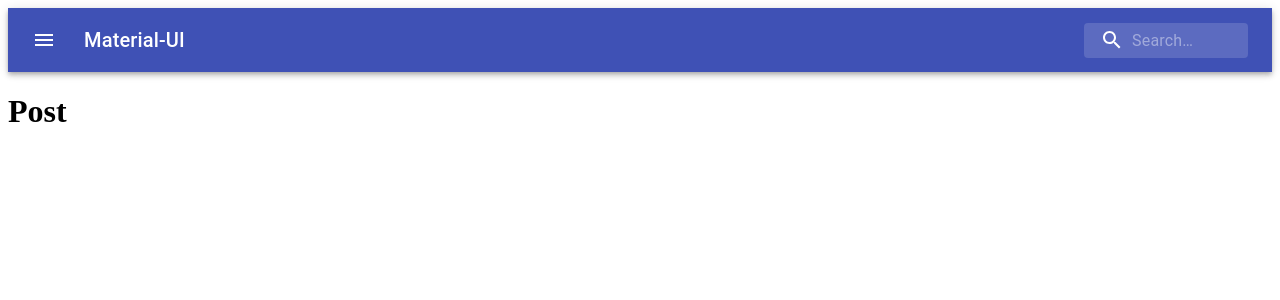
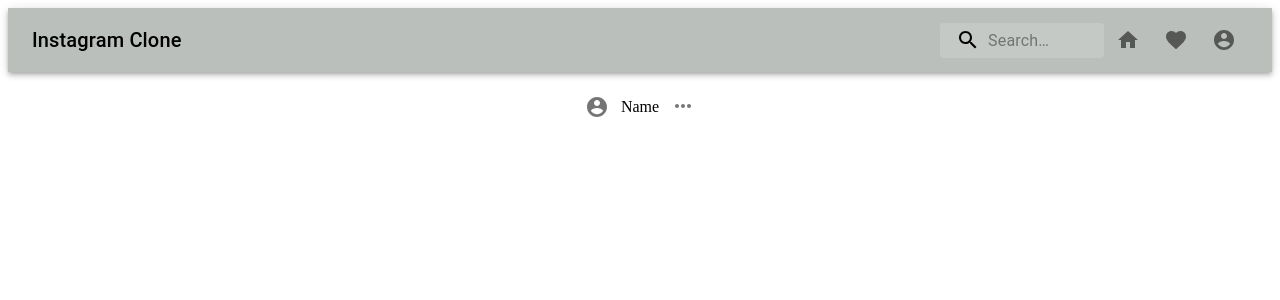
Before and after one commit to CristiCeban/instagram-clone, a React app in the folder client/: page / in a window 1280 px wide. Shown: the top 300 px of the page. Built offline with nearby package versions, Linux system fonts and the light colour scheme; the HTML template or start-up script is replaced by a standard one.

Commit message:
client in work

```diff
--- a/client/public/dev/index.html
+++ b/client/public/dev/index.html
@@ -3,7 +3,7 @@
 <head>
 </head>
 
-<body>
+<body style="background-color: #e6e8e6">
   <div id="app">
   </div>
   <script src="../../src/index.tsx">
--- a/client/src/components/navBar/NavBar.tsx
+++ b/client/src/components/navBar/NavBar.tsx
@@ -1,12 +1,46 @@
 import React from 'react';
-import AppBar from '@material-ui/core/AppBar';
-import Toolbar from '@material-ui/core/Toolbar';
-import IconButton from '@material-ui/core/IconButton';
-import Typography from '@material-ui/core/Typography';
-import InputBase from '@material-ui/core/InputBase';
 import { fade, makeStyles } from '@material-ui/core/styles';
-import MenuIcon from '@material-ui/icons/Menu';
-import SearchIcon from '@material-ui/icons/Search';
+import {AccountCircle, Favorite, Home, Search} from "@material-ui/icons";
+import {AppBar, IconButton, InputBase, Toolbar, Typography} from "@material-ui/core";
+
+const NavBar = () =>{
+    const classes = useStyles();
+
+    return (
+        <div className={classes.root}>
+            <AppBar position="static" style={{backgroundColor:'#bbbfbc'}}>
+                <Toolbar>
+                    <Typography className={classes.title} variant="h6" noWrap>
+                        Instagram Clone
+                    </Typography>
+                    <div className={classes.search}>
+                        <div className={classes.searchIcon}>
+                            <Search/>
+                        </div>
+                        <InputBase
+                            placeholder="Search…"
+                            classes={{
+                                root: classes.inputRoot,
+                                input: classes.inputInput,
+                            }}
+                            inputProps={{ 'aria-label': 'search' }}
+                        />
+                    </div>
+                    <IconButton onClick={() => console.log('home')}>
+                        <Home/>
+                    </IconButton>
+                    <IconButton>
+                        <Favorite/>
+                    </IconButton>
+                    <IconButton>
+                        <AccountCircle/>
+                    </IconButton>
+                </Toolbar>
+            </AppBar>
+        </div>
+    );
+}
+
 
 const useStyles = makeStyles((theme) => ({
     root: {
@@ -21,6 +55,7 @@ const useStyles = makeStyles((theme) => ({
         [theme.breakpoints.up('sm')]: {
             display: 'block',
         },
+        color : 'black'
     },
     search: {
         position: 'relative',
@@ -29,12 +64,13 @@ const useStyles = makeStyles((theme) => ({
         '&:hover': {
             backgroundColor: fade(theme.palette.common.white, 0.25),
         },
-        marginLeft: 0,
+        // marginLeft: 0,
         width: '100%',
         [theme.breakpoints.up('sm')]: {
             marginLeft: theme.spacing(1),
             width: 'auto',
         },
+        color : 'black'
     },
     searchIcon: {
         padding: theme.spacing(0, 2),
@@ -50,7 +86,6 @@ const useStyles = makeStyles((theme) => ({
     },
     inputInput: {
         padding: theme.spacing(1, 1, 1, 0),
-        // vertical padding + font size from searchIcon
         paddingLeft: `calc(1em + ${theme.spacing(4)}px)`,
         transition: theme.transitions.create('width'),
         width: '100%',
@@ -63,39 +98,4 @@ const useStyles = makeStyles((theme) => ({
     },
 }));
 
-export default function NavBar() {
-    const classes = useStyles();
-
-    return (
-        <div className={classes.root}>
-            <AppBar position="static">
-                <Toolbar>
-                    <IconButton
-                        edge="start"
-                        className={classes.menuButton}
-                        color="inherit"
-                        aria-label="open drawer"
-                    >
-                        <MenuIcon />
-                    </IconButton>
-                    <Typography className={classes.title} variant="h6" noWrap>
-                        Material-UI
-                    </Typography>
-                    <div className={classes.search}>
-                        <div className={classes.searchIcon}>
-                            <SearchIcon />
-                        </div>
-                        <InputBase
-                            placeholder="Search…"
-                            classes={{
-                                root: classes.inputRoot,
-                                input: classes.inputInput,
-                            }}
-                            inputProps={{ 'aria-label': 'search' }}
-                        />
-                    </div>
-                </Toolbar>
-            </AppBar>
-        </div>
-    );
-}
+export default NavBar;
--- /dev/null
+++ b/client/src/components/post/HeaderPost.tsx
@@ -0,0 +1,32 @@
+import React from 'react'
+import {Box, IconButton} from "@material-ui/core";
+import {AccountCircle, MoreHoriz} from "@material-ui/icons";
+import {makeStyles} from "@material-ui/core/styles";
+
+const HeaderPost = () => {
+    const classes = useStyles();
+    return (
+            <Box display='flex' flexDirection={'center'} >
+                {/*<Box flexDirection='center'>*/}
+                    <IconButton>
+                        <AccountCircle/>
+                    </IconButton>
+                    <p>Name</p>
+                {/*</Box>*/}
+                <Box flexDirection={'row-reverse'}>
+                    <IconButton>
+                        <MoreHoriz/>
+                    </IconButton>
+                </Box>
+            </Box>
+    )
+}
+
+
+const useStyles = makeStyles((theme) => ({
+    header: {
+        flex:1,
+        flexDirection:'row'
+    },
+}));
+export default HeaderPost;
--- a/client/src/components/post/Post.tsx
+++ b/client/src/components/post/Post.tsx
@@ -1,11 +1,32 @@
 import React from "react";
+import HeaderPost from "./HeaderPost";
+import {Box} from "@material-ui/core";
+import {makeStyles} from "@material-ui/core/styles";
+import useWindowDimensions from "../../hooks/useWindowDimenstions";
+
 
 const Post = () => {
+    const {height,width} = useWindowDimensions();
+    const classes = useStyles({width,height})();
     return(
-        <div>
-            <h1>Post</h1>
-        </div>
+            <div className={classes.cart}>
+                <HeaderPost/>
+            </div>
     )
 }
-
+const useStyles = ({width=0,height=0} : any) => makeStyles(() => ({
+    header: {
+        flex:1,
+        flexDirection:'row'
+    },
+    cart: {
+        backgroundColor:'white',
+        display: 'flex',
+        justifyContent:'center',
+        alignItems:'center',
+        marginTop:10,
+        marginRight:width/4,
+        marginLeft:width/4,
+    }
+}));
 export default Post;
--- /dev/null
+++ b/client/src/hooks/useWindowDimenstions.tsx
@@ -0,0 +1,24 @@
+import { useState, useEffect } from 'react';
+
+function getWindowDimensions() {
+    const { innerWidth: width, innerHeight: height } = window;
+    return {
+        width,
+        height
+    };
+}
+
+export default function useWindowDimensions() {
+    const [windowDimensions, setWindowDimensions] = useState(getWindowDimensions());
+
+    useEffect(() => {
+        function handleResize() {
+            setWindowDimensions(getWindowDimensions());
+        }
+
+        window.addEventListener('resize', handleResize);
+        return () => window.removeEventListener('resize', handleResize);
+    }, []);
+
+    return windowDimensions;
+}
```
Also changed, not shown: 4 other files (tests, documents, lock files or other folders).
